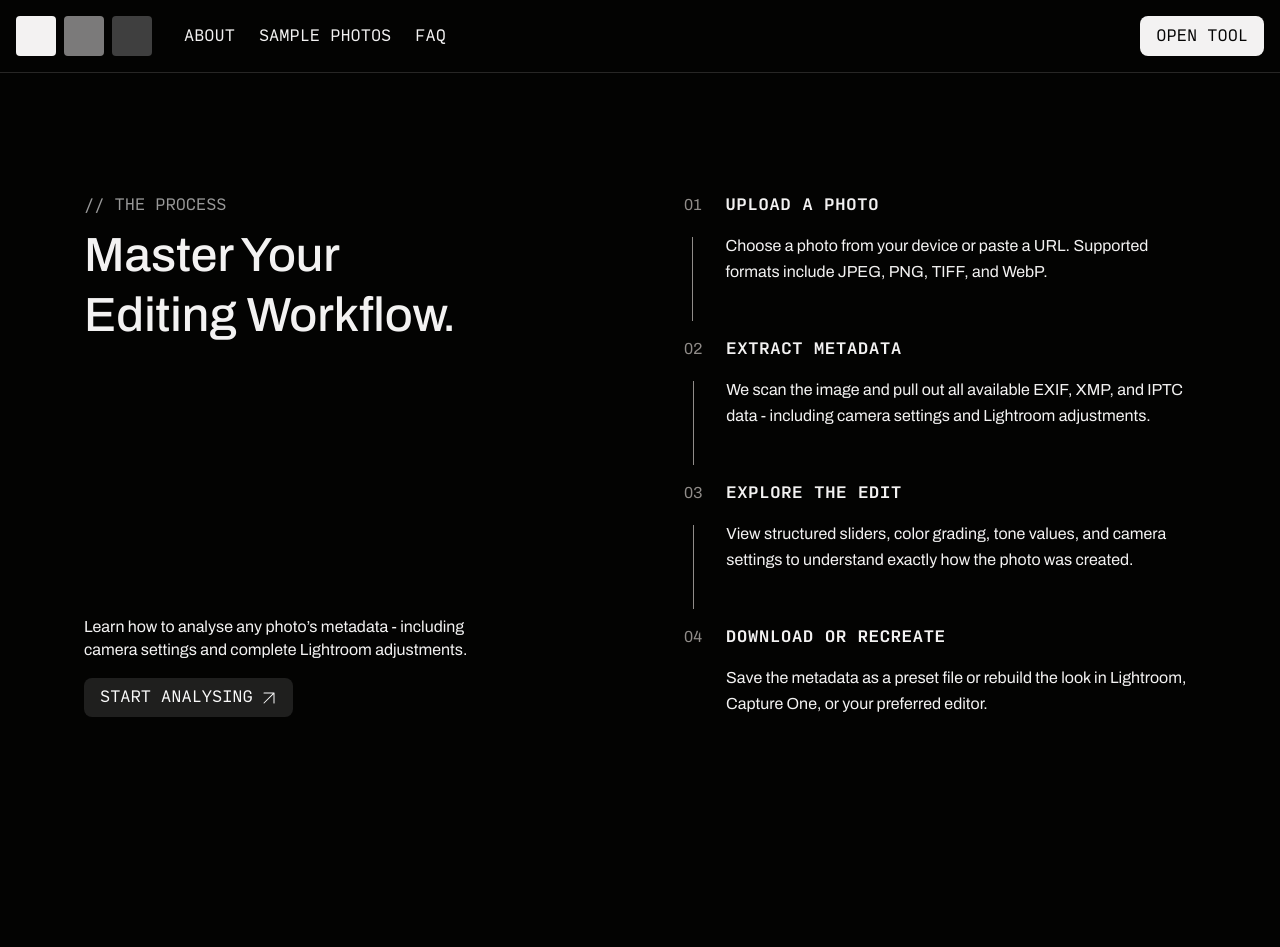
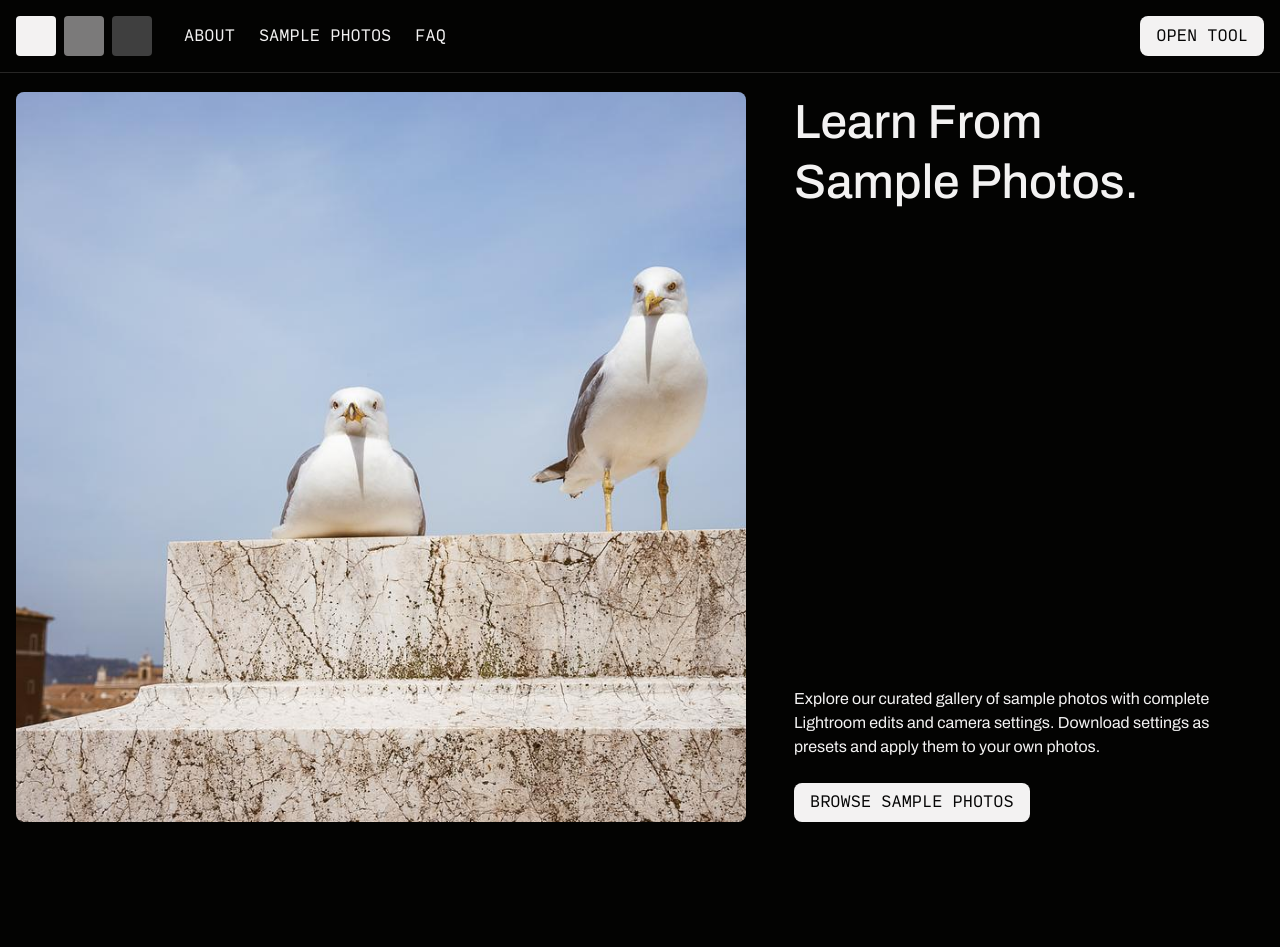
Before and after one commit to psyofrelief/exif-panel, a Next.js app: page /about in a window 1280 px wide. Shown: the top 947 px of the page. Before the commit the page ends 873 px from the top, so only its background shows below. Built offline with nearby package versions, Linux system fonts and the light colour scheme.

Commit message:
feat(about): add sample photos section

```diff
--- a/src/app/about/page.tsx
+++ b/src/app/about/page.tsx
@@ -1,37 +1,11 @@
-import ArrowDiagonalUpIcon from "@/components/icons/ArrowDiagonalUp";
-import Button from "@/components/ui/Button";
-import Heading from "@/components/ui/Heading";
-import ProcessFlow from "@/features/Analyser/components/ProcessFlow";
-import Link from "next/link";
+import ProcessSection from "@/components/sections/about/ProcessSection";
+import SamplePhotosSection from "@/components/sections/about/SampePhotosSection";
 
 export default function AboutPage() {
   return (
-    <main className="flex-1 flex flex-col items-center justify-center p-sm size-full min-h-screen">
-      <div className="flex gap-[200px] max-w-fit">
-        <div className="flex flex-col gap-y-xs max-w-[512px] justify-center">
-          <p className="font-mono uppercase text-foreground-secondary">
-            {"// The Process"}
-          </p>
-          <Heading size="large" className="max-w-[400px]">
-            Master Your Editing Workflow.
-          </Heading>
-          <div className="flex flex-col gap-y-sm mt-auto pb-9">
-            <p className="text-sm max-w-[400px]">
-              Learn how to analyse any photo’s metadata - including camera
-              settings and complete Lightroom adjustments.
-            </p>
-
-            <Link href={"/"} className="flex">
-              <Button variant="secondary" className="">
-                Start Analysing
-                <ArrowDiagonalUpIcon />
-              </Button>
-            </Link>
-          </div>
-        </div>
-
-        <ProcessFlow />
-      </div>
+    <main className="flex-1 flex flex-col items-center justify-center p-sm size-full mx-auto gap-y-lg min-h-screen max-w-[1280px]">
+      <SamplePhotosSection />
+      <ProcessSection />
     </main>
   );
 }
--- a/src/app/page.tsx
+++ b/src/app/page.tsx
@@ -5,7 +5,7 @@ import ImagePanel from "@/features/Analyser/sections/ImagePanel";
 
 export default function Home() {
   return (
-    <div className="grid grid-cols-3 relative bg-background h-screen-minus-navbar overflow-clip">
+    <div className="grid grid-cols-3 relative bg-background h-screen-minus-navbar overflow-clip ">
       <ImagePanel />
       <XmpPanel />
       <IllustratorPanel />
--- /dev/null
+++ b/src/components/sections/about/ProcessSection.tsx
@@ -0,0 +1,37 @@
+import ArrowDiagonalUpIcon from "@/components/icons/ArrowDiagonalUpIcon";
+import Button from "@/components/ui/Button";
+import Heading from "@/components/ui/Heading";
+import ProcessFlow from "@/features/Analyser/components/ProcessFlow";
+import Link from "next/link";
+
+export default function ProcessSection() {
+  return (
+    <div className="min-h-screen-minus-navbar flex justify-center items-center ">
+      <div className="flex gap-[200px] max-w-fit">
+        <div className="flex flex-col gap-y-xs max-w-[512px] justify-between">
+          <p className="font-mono uppercase text-foreground-secondary">
+            {"// The Process"}
+          </p>
+          <Heading size="large" className="max-w-[600px]">
+            Master Your Editing Workflow.
+          </Heading>
+          <div className="flex flex-col gap-y-md mt-auto pb-9">
+            <p className="max-w-[400px]">
+              Learn how to analyse any photo’s metadata - including camera
+              settings and complete Lightroom adjustments.
+            </p>
+
+            <Link href={"/"} className="flex">
+              <Button variant="secondary" className="">
+                Start Analysing
+                <ArrowDiagonalUpIcon />
+              </Button>
+            </Link>
+          </div>
+        </div>
+
+        <ProcessFlow />
+      </div>
+    </div>
+  );
+}
--- /dev/null
+++ b/src/components/sections/about/SampePhotosSection.tsx
@@ -0,0 +1,43 @@
+import Button from "@/components/ui/Button";
+import Heading from "@/components/ui/Heading";
+import Image from "next/image";
+import Link from "next/link";
+
+export default function SamplePhotosSection() {
+  return (
+    <div className="min-h-screen-minus-navbar flex justify-center items-center w-full">
+      {/* Container */}
+      <div className="flex gap-xl flex-1 justify-center">
+        {/* Image - Left */}
+        <div
+          className={`relative p-sm bg-popover flex justify-center items-center rounded  aspect-square w-full cursor-pointer select-none `}
+        >
+          <Image
+            src={"/images/samples/3.jpg"}
+            alt="Preview"
+            fill
+            className="object-cover rounded"
+            sizes="1000px"
+          />
+        </div>
+        {/* Content - Right */}
+        <div className="flex flex-col gap-y-xs justify-between max-w-[470px]">
+          <Heading size="large" className="max-w-[400px]">
+            Learn From Sample Photos.
+          </Heading>
+          <div className="flex flex-col gap-y-md mt-auto">
+            <p className="max-w-[900px]">
+              Explore our curated gallery of sample photos with complete
+              Lightroom edits and camera settings. Download settings as presets
+              and apply them to your own photos.
+            </p>
+
+            <Link href={"/sample-photos"} className="flex">
+              <Button className="">Browse Sample Photos</Button>
+            </Link>
+          </div>
+        </div>
+      </div>
+    </div>
+  );
+}
```
Also changed, not shown: src/components/icons/ArrowDiagonalUpIcon.tsx (renamed from src/components/icons/ArrowDiagonalUp.tsx).
